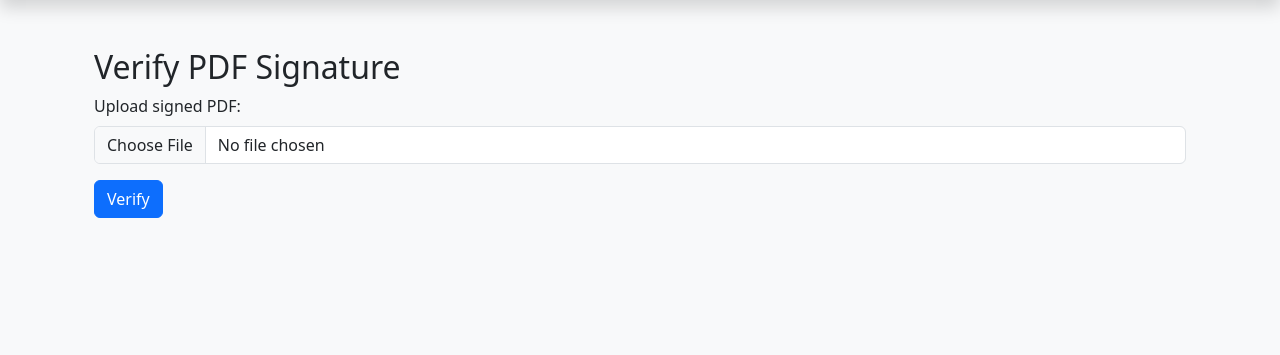
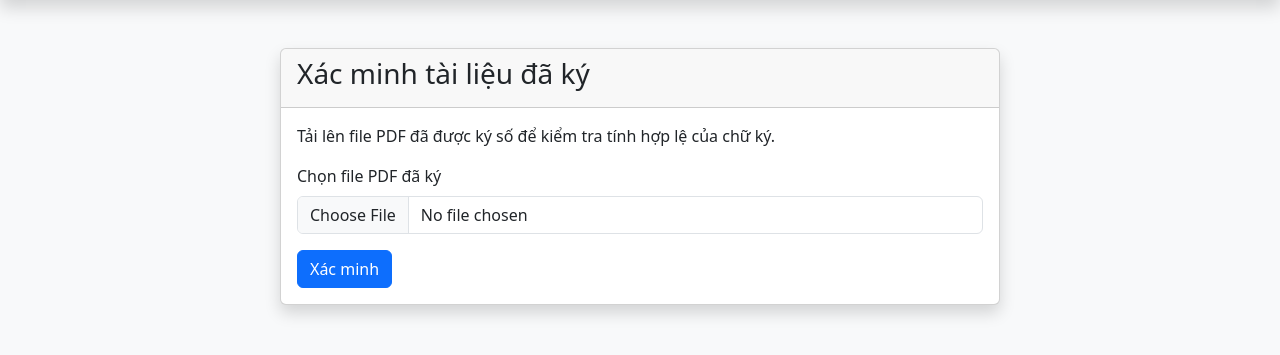
Before and after one commit to nthfyws/NT219_Cryptography_Project, a Flask app: page /verify/upload in a window 1280 px wide. Shown: the part 76-431 px from the top of the page. Run offline with Flask 3, Linux system fonts and the light colour scheme; the visitor is signed in with stand-in values (Sample User, id 1).

Commit message:
update verify signature ui

```diff
--- a/templates/verify.html
+++ b/templates/verify.html
@@ -1,21 +1,72 @@
 {% extends "base.html" %}
-{% block title %}Verify PDF Signature{% endblock %}
+
+{% block title %}Verify Signed Document{% endblock %}
 
 {% block content %}
 <div class="container mt-5">
-    <h2>Verify PDF Signature</h2>
-    <form method="post" action="/verify/upload" enctype="multipart/form-data">
+    <div class="row justify-content-center">
+        <div class="col-md-8">
+            <div class="card">
+                <div class="card-header">
+                    <h3>Xác minh tài liệu đã ký</h3>
+                </div>
+                <div class="card-body">
+                    <p>Tải lên file PDF đã được ký số để kiểm tra tính hợp lệ của chữ ký.</p>
+
+                    <form method="POST" enctype="multipart/form-data" action="{{ url_for('verify_page') }}">
                         <div class="mb-3">
-            <label for="signed_pdf" class="form-label">Upload signed PDF:</label>
-            <input type="file" class="form-control" id="signed_pdf" name="signed_pdf" accept=".pdf" required>
+                            <label for="signed_pdf" class="form-label">Chọn file PDF đã ký</label>
+                            <input class="form-control" type="file" id="signed_pdf" name="signed_pdf" accept=".pdf" required>
                         </div>
-        <button type="submit" class="btn btn-primary">Verify</button>
+                        <button type="submit" class="btn btn-primary">Xác minh</button>
                     </form>
+                </div>
+            </div>
 
             {% if result is not none %}
-        <div class="alert {{ 'alert-success' if result else 'alert-danger' }} mt-3" role="alert">
-            {{ message }}
+            <div class="mt-4">
+                <h4>Kết quả xác minh:</h4>
+                {% if result %}
+                <div class="alert alert-success" role="alert">
+                    <h5 class="alert-heading"><i class="fas fa-check-circle"></i> Hợp lệ!</h5>
+                    <p>{{ message }}</p>
+                </div>
+                {% else %}
+                <div class="alert alert-danger" role="alert">
+                    <h5 class="alert-heading"><i class="fas fa-times-circle"></i> Không hợp lệ!</h5>
+                    <p>{{ message }}</p>
                 </div>
                 {% endif %}
+
+                <!-- HIỂN THỊ THÔNG TIN CHI TIẾT -->
+                {% if details %}
+                <div class="card mt-3">
+                    <div class="card-header">
+                        Thông tin chữ ký
+                    </div>
+                    <ul class="list-group list-group-flush">
+                        <li class="list-group-item"><strong>Người ký:</strong> {{ details.signer }}</li>
+                        <li class="list-group-item"><strong>Thời gian ký:</strong> {{ details.signed_at }}</li>
+                        <li class="list-group-item"><strong>Thuật toán:</strong> {{ details.algorithm }}</li>
+                    </ul>
+                </div>
+                <div class="card mt-3">
+                    <div class="card-header">
+                        Thông tin chứng chỉ số
+                    </div>
+                    <ul class="list-group list-group-flush">
+                        <li class="list-group-item"><strong>Chủ thể (Subject):</strong> {{ details.cert_subject }}</li>
+                        <li class="list-group-item"><strong>Nhà cung cấp (Issuer):</strong> {{ details.cert_issuer }}</li>
+                        <li class="list-group-item"><strong>Hiệu lực từ:</strong> {{ details.cert_valid_from }}</li>
+                        <li class="list-group-item"><strong>Hiệu lực đến:</strong> {{ details.cert_valid_to }}</li>
+                    </ul>
+                </div>
+                {% endif %}
+                <!-- KẾT THÚC PHẦN HIỂN THỊ -->
+            </div>
+            {% endif %}
+
+        </div>
+    </div>
 </div>
 {% endblock %}
--- a/verify.py
+++ b/verify.py
@@ -8,6 +8,7 @@ from PyPDF2 import PdfReader, PdfWriter
 from cryptography import x509
 from cryptography.hazmat.primitives import serialization
 from io import BytesIO
+from dateutil import parser
 
 # Đường dẫn tới các file của CA
 CA_CERT_PATH = 'storage/ca/ca.crt'
@@ -46,7 +47,16 @@ def verify_pdf(signed_pdf_path):
             return False, "PDF không chứa đủ thông tin chữ ký (Signature, PublicKey, Certificate)."
 
         details['signer'] = metadata.get('/SignedBy')
-        details['signed_at'] = metadata.get('/SignedAt')
+        # details['signed_at'] = metadata.get('/SignedAt')
+        signed_at_iso = metadata.get('/SignedAt')
+        if signed_at_iso:
+            try:
+                # Parse chuỗi ISO thành đối tượng datetime
+                dt_obj = parser.isoparse(signed_at_iso)
+                # Định dạng lại theo kiểu Việt Nam
+                details['signed_at'] = dt_obj.strftime('%H:%M:%S ngày %d-%m-%Y')
+            except (ValueError, TypeError):
+                details['signed_at'] = signed_at_iso # Giữ nguyên nếu không parse được
         details['algorithm'] = metadata.get('/SignatureAlgorithm')
 
         signature_b64 = metadata['/Signature']
@@ -65,8 +75,15 @@ def verify_pdf(signed_pdf_path):
         signer_cert_obj = x509.load_pem_x509_certificate(certificate_pem.encode())
         details['cert_subject'] = signer_cert_obj.subject.rfc4514_string()
         details['cert_issuer'] = signer_cert_obj.issuer.rfc4514_string()
-        details['cert_valid_from'] = signer_cert_obj.not_valid_before.isoformat()
-        details['cert_valid_to'] = signer_cert_obj.not_valid_after.isoformat()
+
+        valid_from_dt = signer_cert_obj.not_valid_before
+        valid_to_dt = signer_cert_obj.not_valid_after
+
+        details['cert_valid_from'] = valid_from_dt.strftime('%H:%M:%S ngày %d-%m-%Y')
+        details['cert_valid_to'] = valid_to_dt.strftime('%H:%M:%S ngày %d-%m-%Y')
+
+        # details['cert_valid_from'] = signer_cert_obj.not_valid_before.isoformat()
+        # details['cert_valid_to'] = signer_cert_obj.not_valid_after.isoformat()
 
         # Kiểm tra xem Certificate có được ký bởi CA không (dùng OpenSSL)
         # Dùng file tạm để OpenSSL có thể đọc
```
Also changed, not shown: 1 other file. Lines whose indentation alone changed are shown as unchanged.
